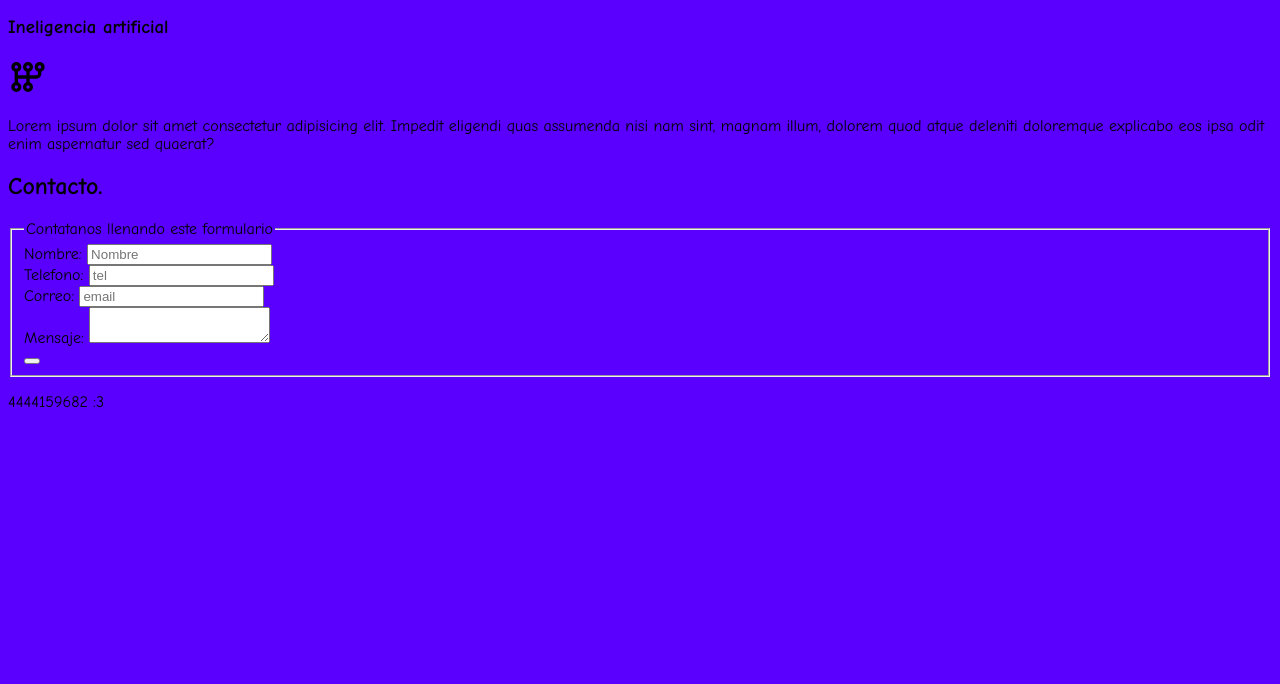
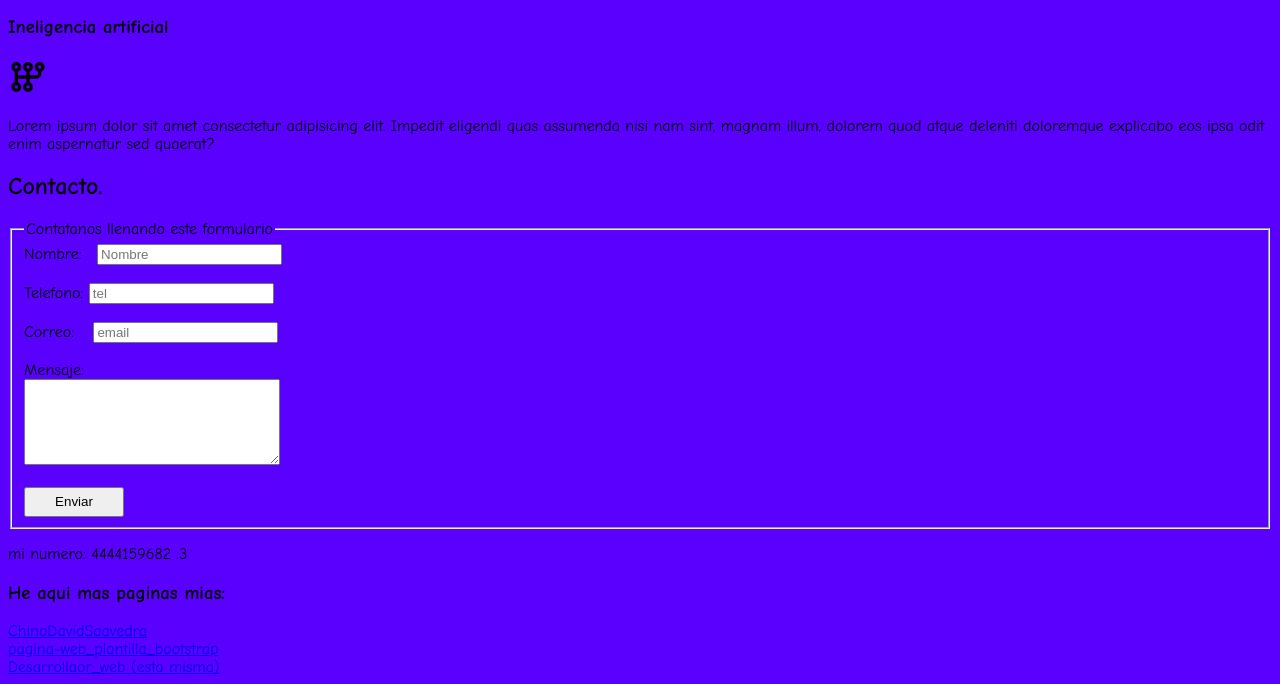
Before and after one commit to ChinoDavidSaavedra/Desarrollador_web, a plain HTML site: page index.html in a window 1280 px wide. Shown: the part 748-1432 px from the top of the page. Before the commit the page ends 1175 px from the top, so only its background shows below. Drawn offline with Linux system fonts and the light colour scheme.

Commit message:
actualizacion 2
se agrgaron enlaces a otros trabajos
se corrigio la organizacion del formulario

```diff
--- a/index.html
+++ b/index.html
@@ -4,13 +4,16 @@
     <meta charset="UTF-8">
     <meta http-equiv="X-UA-Compatible" content="IE=edge">
     <meta name="viewport" content="width=device-width, initial-scale=1.0">
-   <link href="css/style.css"  rel="stylesheet"as="style">
+    <link href="css/style.css"  rel="stylesheet"as="style">
+ <!--   <link href="/css/style.css"  as="style">-->
     <title>Desarrollador</title>
+
 </head>
 <body>
     <header>
         <h1>Ing. David saavedra <span> desarrollador</span></h1>
     </header>
+
     <nav class="nav_1 ">
         <div >
         <a href="https://www.youtube.com/">Inicio</a>
@@ -19,6 +22,7 @@
         <a href="#">Contacto</a>
         </div>
     </nav>
+
     <section>
         <h2 id="h2_desarrollador">Desarrollador de varias cosas </h2>
         <svg xmlns="http://www.w3.org/2000/svg" class="icon icon-tabler icon-tabler-map-pin" width="88" height="88" viewBox="0 0 24 24" stroke-width="2" stroke="#ffc107" fill="none" stroke-linecap="round" stroke-linejoin="round">
@@ -27,10 +31,12 @@
             <path d="M17.657 16.657l-4.243 4.243a2 2 0 0 1 -2.827 0l-4.244 -4.243a8 8 0 1 1 11.314 0z" />
           </svg>
             <p id="ubi">San luis potosi, slp</p>
+
             <a href="#">Contactar</a>
     </section>
     <main>
 <h2>mis conocimientos</h2>
+
 <section>
     <h3>Desarrollo web</h3>
     <svg xmlns="http://www.w3.org/2000/svg" class="icon icon-tabler icon-tabler-brand-html5" width="40" height="40" viewBox="0 0 24 24" stroke-width="2" stroke="#000000" fill="none" stroke-linecap="round" stroke-linejoin="round">
@@ -42,6 +48,7 @@
         nisi nam sint, magnam illum, dolorem quod atque deleniti doloremque explicabo eos ipsa odit
          enim aspernatur sed quaerat?</p>
 </section>
+
 <section>
     <h3>Desarrollo de aplicaciones moviles.</h3>
     <svg xmlns="http://www.w3.org/2000/svg" class="icon icon-tabler icon-tabler-brand-android" width="40" height="40" viewBox="0 0 24 24" stroke-width="2" stroke="#000000" fill="none" stroke-linecap="round" stroke-linejoin="round">
@@ -58,6 +65,8 @@
         nisi nam sint, magnam illum, dolorem quod atque deleniti doloremque explicabo eos ipsa odit
         enim aspernatur sed quaerat?</p>
 </section>
+
+
     <section>
         <h3>Ineligencia artificial</h3>
         <svg xmlns="http://www.w3.org/2000/svg" class="icon icon-tabler icon-tabler-manual-gearbox" width="40" height="40" viewBox="0 0 24 24" stroke-width="2" stroke="#000000" fill="none" stroke-linecap="round" stroke-linejoin="round">
@@ -75,38 +84,54 @@
                      nisi nam sint, magnam illum, dolorem quod atque deleniti doloremque explicabo eos ipsa odit
                       enim aspernatur sed quaerat?</p>
     </section>
+
     </main>
-    <footer>
+
+
+<footer>
       <h2>Contacto.</h2>
-  <form>
+
+      <form>
         <fieldset>
             <legend>Contatanos llenando este formulario</legend>
             <div>
-                 <label>Nombre:</label>
+                 <label style="padding-right: 10px;">Nombre: </label>
             <input type="text" placeholder="Nombre">
             </div>
+          <br>
+
             <div>
             <label>Telefono:</label>
-            <input type="tel" placeholder="tel">
+            <input type="text" placeholder="tel">
             </div>
+            <br>
+
             <div>
-            <label>Correo:</label>
+            <label style="padding-right: 14px;">Correo:</label>
                 <input type="email" placeholder="email">
             </div>
+            <br>
             <div>
-                <label>Mensaje:</label>
-            <textarea></textarea>
+                <label  >Mensaje:</label>
+                <br>
+            <textarea style="width: 250px; height:80px;"></textarea>
             </div>
+            <br>
                 <div>
-        <button type="submit" value="Enviar"></button>
+        <button type="submit" value="Enviar" style="width: 100px; height: 30px;">Enviar</button>
                 </div>
+
         </fieldset>
       </form>
-    <p>4444159682 :3</p>
+
+    <p>mi numero: 4444159682 :3</p>
+    <h3>He aqui mas paginas mias: </h3>
+    <div style="display: flex; flex-direction: column;">
+        <a target="_blank" href="https://chinodavidsaavedra.github.io/ChinoDavidSaavedra/">ChinoDavidSaavedra</a>
+        <a target="_blank" href="https://chinodavidsaavedra.github.io/paginaweb-bootstrap/">pagina-web_plantilla_bootstrap</a>
+        <a target="_blank" href="https://chinodavidsaavedra.github.io/Desarrollador_web/">Desarrollaor_web (esta misma) </a>
+
+ </div>
 </footer>
-
-
-
-
 </body>
 </html>
```
